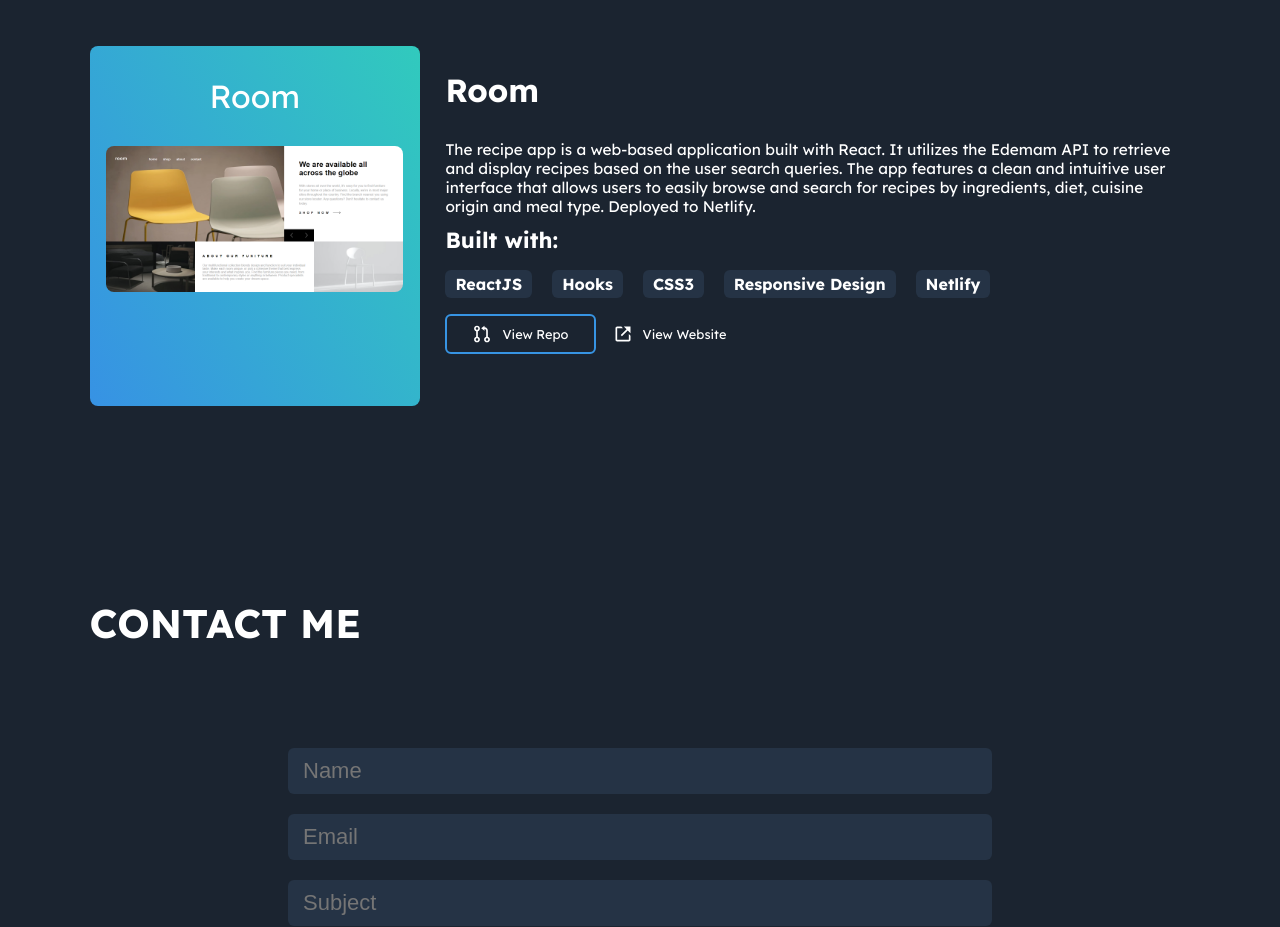
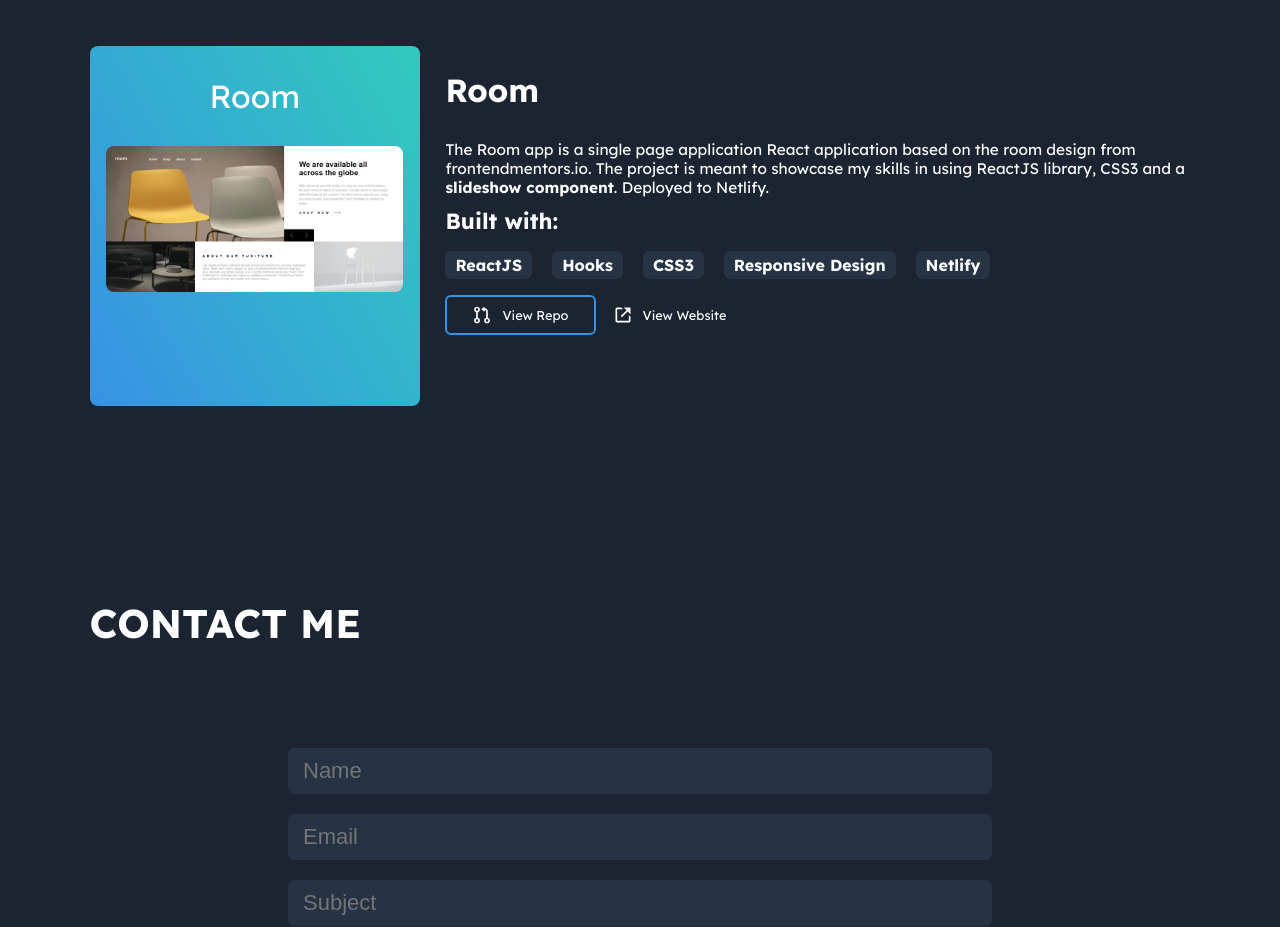
Before and after one commit to NTiger07/portfolio-react, a React (Create React App) app: page / in a window 1280 px wide. Shown: the part 3260-4187 px from the top of the page. Built offline with nearby package versions, Linux system fonts and the light colour scheme.

Commit message:
added room done

```diff
--- a/src/components/Projects.jsx
+++ b/src/components/Projects.jsx
@@ -110,12 +110,11 @@ class Projects extends Component {
                 <b>Room</b>
               </span>
               <p>
-                The recipe app is a web-based application built with React. It
-                utilizes the Edemam API to retrieve and display recipes based on
-                the user search queries. The app features a clean and intuitive
-                user interface that allows users to easily browse and search for
-                recipes by ingredients, diet, cuisine origin and meal type.
-                Deployed to Netlify.
+                The Room app is a single page application React application
+                based on the room design from{" "}
+                <a href="https://frontendmentor.io">frontendmentors.io</a>. The
+                project is meant to showcase my skills in using ReactJS library,
+                CSS3 and a <b>slideshow component</b>. Deployed to Netlify.
               </p>
               <div className="project_tools">
                 <span>
```
